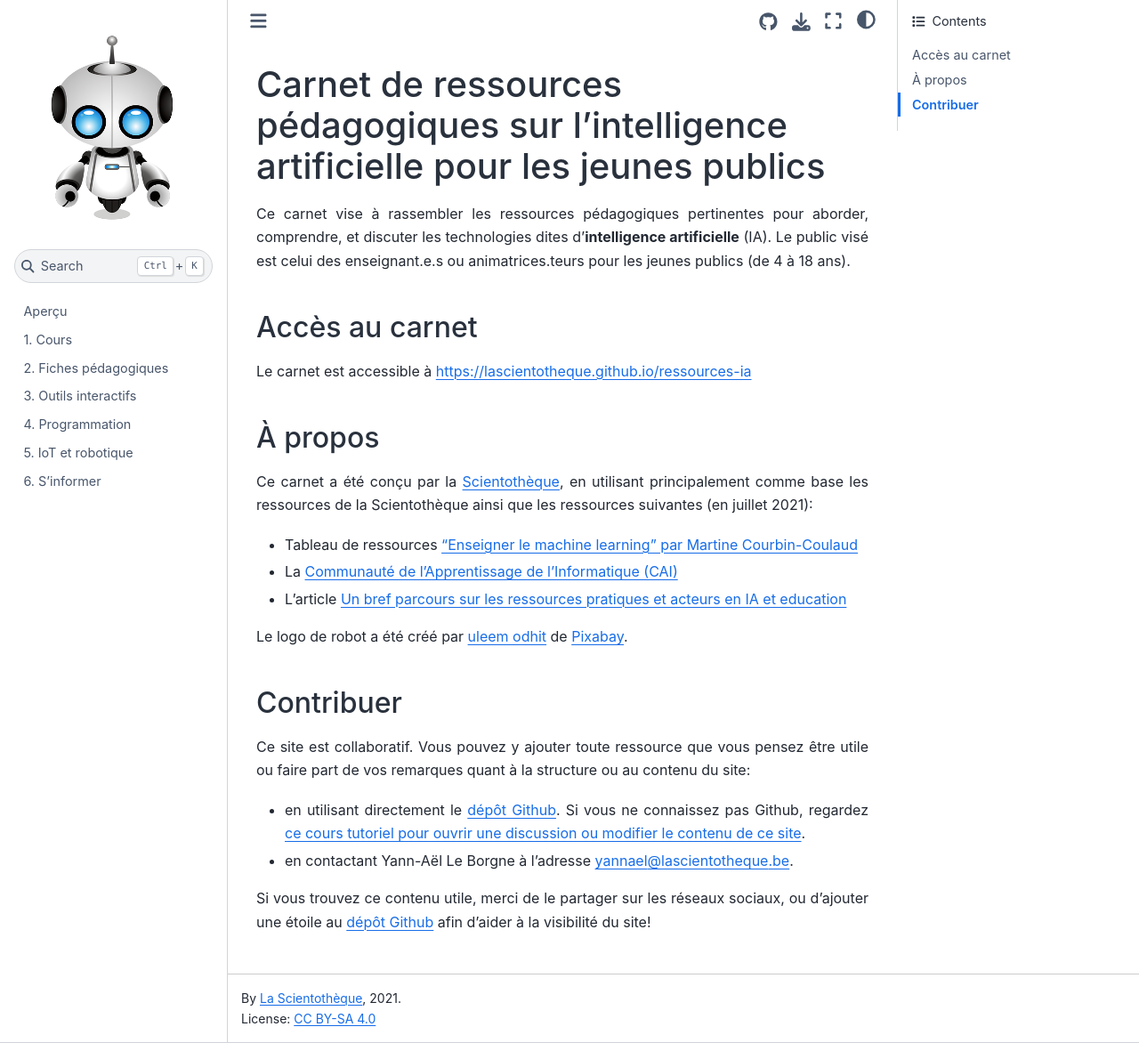
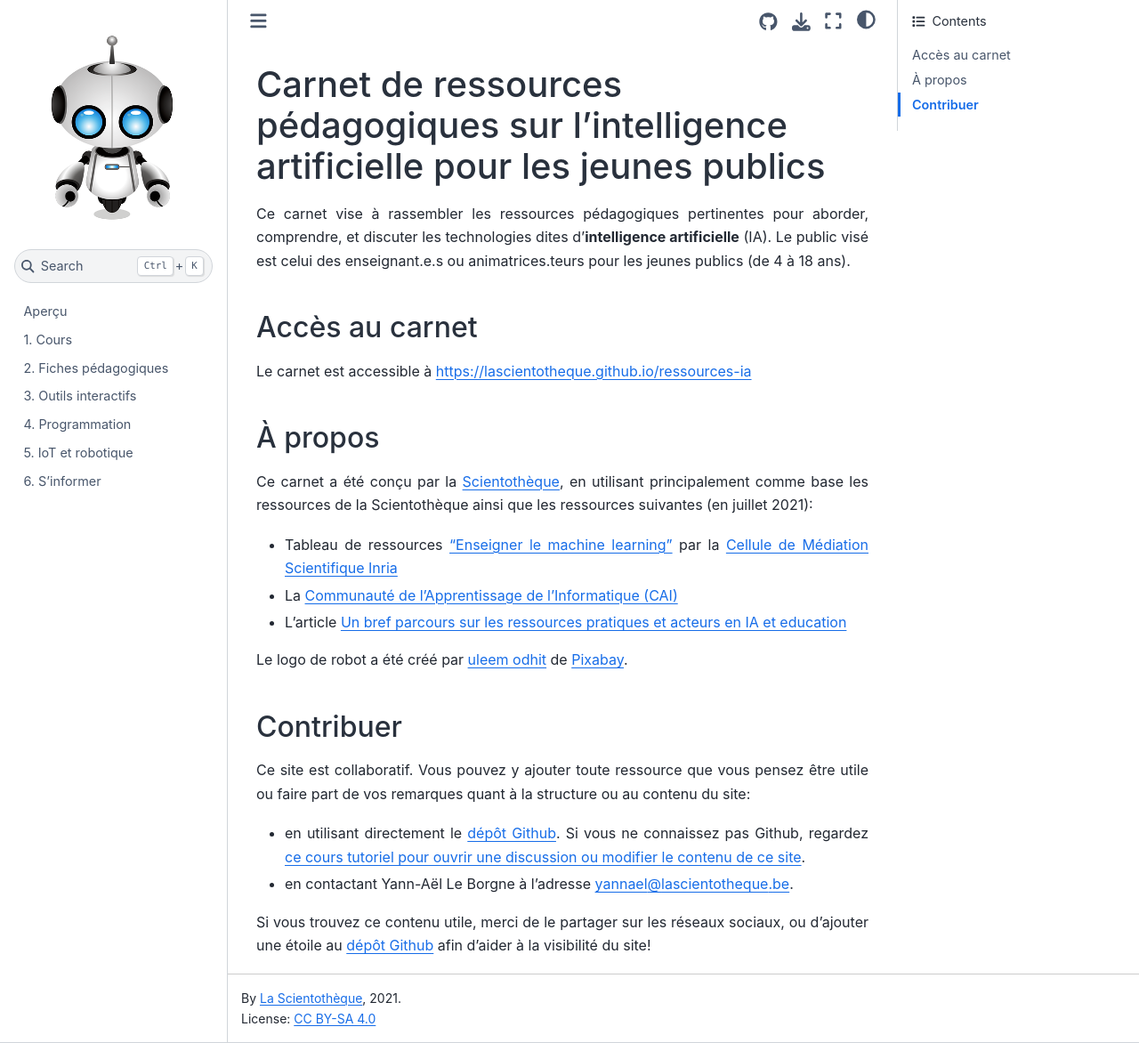
Before and after one commit to lascientotheque/ressources-ia, a Jupyter Book: the page built from README.md, in a window 1280 px wide and 1172 px high. Shown: the whole window at 89% size. Built offline with Jupyter Book 1.0.4 settings and Sphinx 7.4.7 and the Sphinx Book theme 1.1.4, drawn with Linux system fonts in a browser that asks for light colours.

Commit message:
Correction source

```diff
--- a/README.md
+++ b/README.md
@@ -10,7 +10,7 @@ Le carnet est accessible à https://lascientotheque.github.io/ressources-ia
 
 Ce carnet a été conçu par la [Scientothèque](https://www.lascientotheque.be/), en utilisant principalement comme base les ressources de la Scientothèque ainsi que les ressources suivantes (en juillet 2021):
 
-* Tableau de ressources ["Enseigner le machine learning" par Martine Courbin-Coulaud](https://docs.google.com/spreadsheets/d/1xlI91FqGZ1XLltIcPe5_3IvASOVbSWKC5sdlGxrfWVk)
+* Tableau de ressources ["Enseigner le machine learning"](https://docs.google.com/spreadsheets/d/1xlI91FqGZ1XLltIcPe5_3IvASOVbSWKC5sdlGxrfWVk) par la [Cellule de Médiation Scientifique Inria](mailto:pixees-accueil@inria.fr)
 * La [Communauté de l'Apprentissage de l'Informatique (CAI)](https://cai.community)
 * L'article [Un bref parcours sur les ressources pratiques et acteurs en IA et education](https://www.researchgate.net/publication/350638066_Un_bref_parcours_sur_les_ressources_pratiques_et_acteurs_en_IA_et_education_GTnum_Scol_ia)
 
```
Also changed, not shown: AvantPropos.md (+1 -1 lines).
